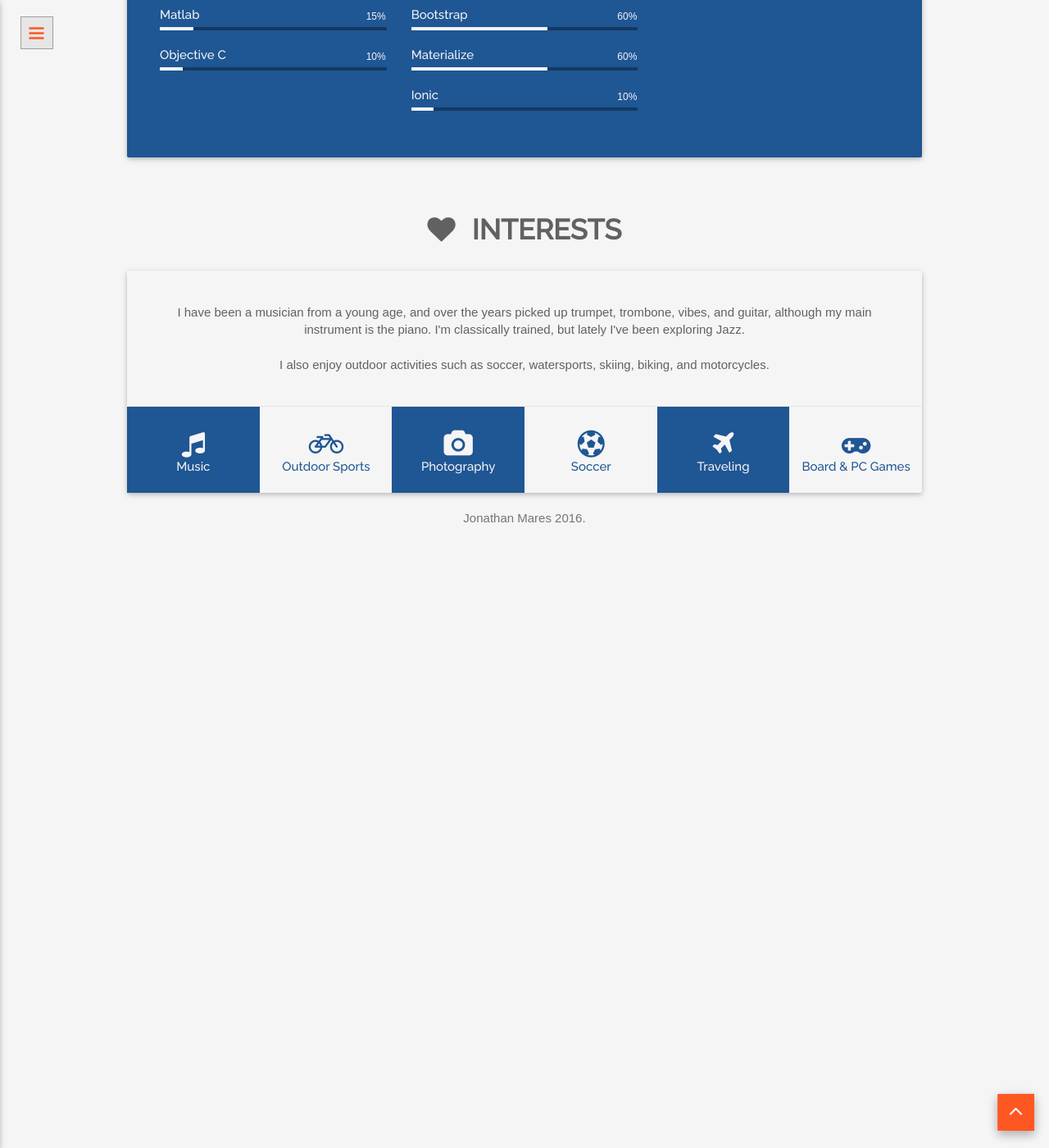
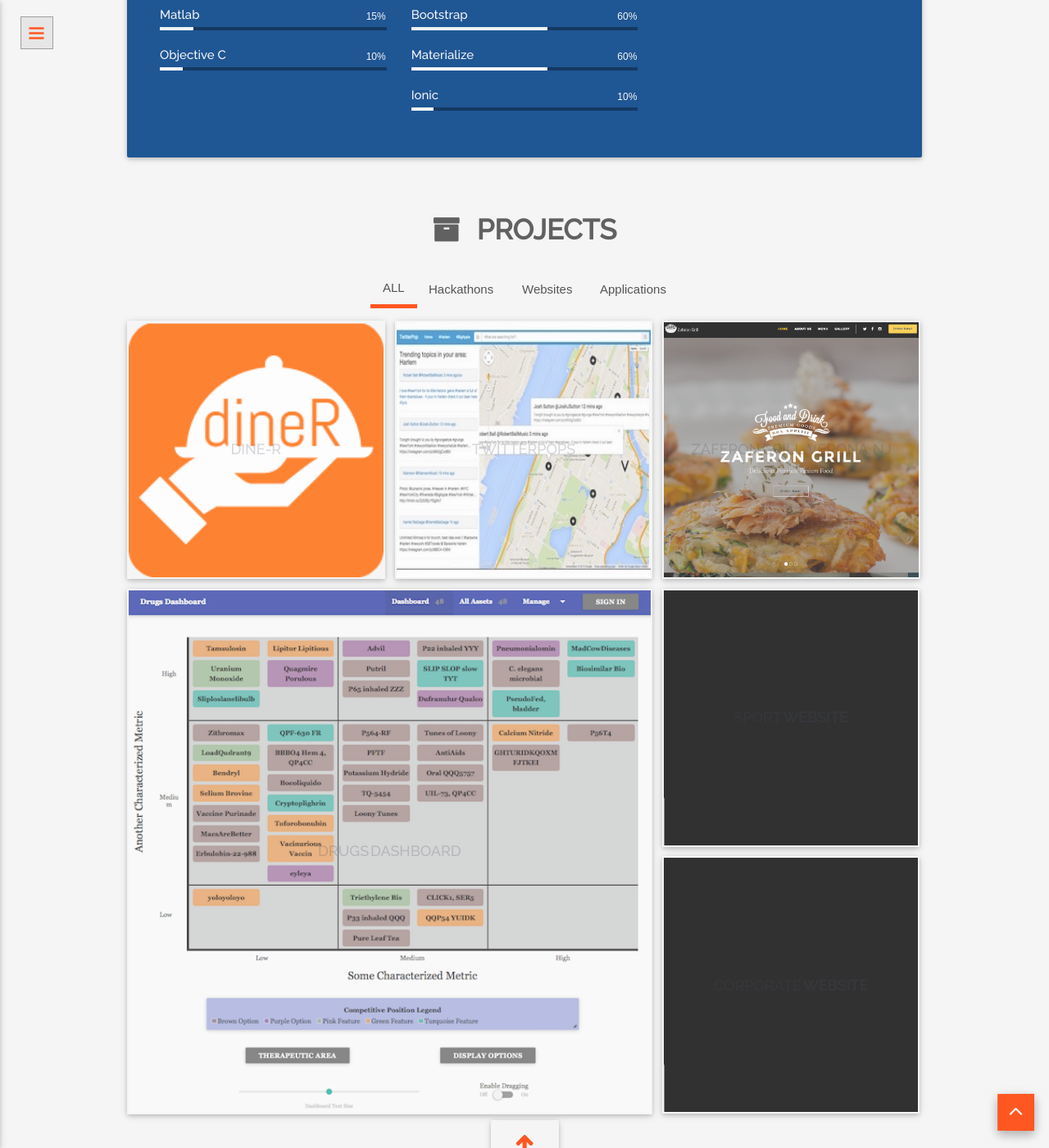
Before and after one commit to jm2242/jm2242.github.io, a Jekyll site: the page built from index.html, in a window 1280 px wide and 1400 px high, scrolled down 3067 px. Shown: the whole window at 82% size. Built offline with Jekyll 4.4.1, drawn with Linux system fonts in a browser that asks for light colours; some web fonts are replaced.

Commit message:
modified projects to show all by default, added in projects and photos

```diff
--- a/_includes/projects.html
+++ b/_includes/projects.html
@@ -29,16 +29,16 @@
                 <div id="a">
 
                     <!--CATEGORY CONTENT ONE BIG-->
-                    <div class="col-md-4 col-sm-12 col-xs-12 grid big inLeft">
-                        <figure class="port-effect">
-                            <img src="../images/dinerLogo.png" class="img-responsive" alt="portfolio-demo"/>
-                            <figcaption>
-                                <h2>dine-R <span></span></h2>
-                                <p>Tinder for Meals near you. Built at the Wayfair 2016 Hackathon.</p>
-                                <a href="http://devpost.com/software/diner">View more</a>
-                            </figcaption>
-                        </figure>
-                    </div>
+                    <!--<div class="col-md-4 col-sm-12 col-xs-12 grid big inLeft">-->
+                        <!--<figure class="port-effect">-->
+                            <!--<img src="../images/dinerLogo.png" class="img-responsive" alt="portfolio-demo"/>-->
+                            <!--<figcaption>-->
+                                <!--<h2>dine-R <span></span></h2>-->
+                                <!--<p>Tinder for Meals near you. Built at the Wayfair 2016 Hackathon.</p>-->
+                                <!--<a href="http://devpost.com/software/diner">View more</a>-->
+                            <!--</figcaption>-->
+                        <!--</figure>-->
+                    <!--</div>-->
 
                     <!--CATEGORY CONTENT TWO SMALL-->
                     <div class="col-md-4 col-sm-6 col-xs-12 grid inRight">
@@ -55,107 +55,120 @@
                     <!--CATEGORY CONTENT THREE SMALL-->
                     <div class="col-md-4 col-sm-6 col-xs-12 grid inRight">
                         <figure class="port-effect">
-                            <img src="images/portfolio.png" class="img-responsive" alt="portfolio-demo"/>
+                            <img src="images/twitterPops.jpg" class="img-responsive" alt="portfolio-demo"/>
                             <figcaption>
-                                <h2>Cafe <span>LOGO</span></h2>
-                                <p>I designed this for a clint for his cafe.</p>
-                                <a href="#">View more</a>
+                                <h2>TwitterPops</h2>
+                                <p>Visualize NYC Tweets in Realtime!</p>
+                                <a href="http://devpost.com/software/twitterpops-what-s-really-happening-around-you">View more</a>
                             </figcaption>
                         </figure>
                     </div>
 
                 </div>
 
-                <!--CATEGORY 2-->
+                <!--CATEGORY 2: Websites-->
                 <div id="b">
 
                     <!--CATEGORY CONTENT ONE BIG-->
-                    <div class="col-md-4 col-sm-12 col-xs-12 grid big inRight">
-                        <figure class="port-effect">
-                            <img src="images/portfolio.png" class="img-responsive" alt="portfolio-demo"/>
-                            <figcaption>
-                                <h2>T-shirt <span>BRAND</span></h2>
-                                <p>A brand logo designed by me for Silicon Brand</p>
-                                <a href="#">View more</a>
-                            </figcaption>
-                        </figure>
-                    </div>
+                    <!--<div class="col-md-4 col-sm-12 col-xs-12 grid big inRight">-->
+                        <!--<figure class="port-effect">-->
+                            <!--<img src="images/portfolio.png" class="img-responsive" alt="portfolio-demo"/>-->
+                            <!--<figcaption>-->
+                                <!--<h2>T-shirt <span>BRAND</span></h2>-->
+                                <!--<p>A brand logo designed by me for Silicon Brand</p>-->
+                                <!--<a href="#">View more</a>-->
+                            <!--</figcaption>-->
+                        <!--</figure>-->
+                    <!--</div>-->
 
                     <!--CATEGORY CONTENT TWO SMALL-->
-                    <div class="col-md-4 col-sm-6 col-xs-12 grid inLeft">
+                    <div class="col-md-4 col-md-offset-4 col-sm-6 col-xs-12 grid inLeft">
                         <figure class="port-effect">
-                            <img src="images/portfolio.png" class="img-responsive" alt="portfolio-demo"/>
+                            <img src="images/zaferonHomepage@2x.png" class="img-responsive" alt="portfolio-demo"/>
                             <figcaption>
-                                <h2>V-Card <span>MATERIAL</span></h2>
-                                <p>Used latest material design to made this sample</p>
-                                <a href="#">View more</a>
+                                <h2>Zaferon Grill, Verona, NJ</h2>
+                                <p>MaggioMares freelance website built with Angello Maggio</p>
+                                <a href="http://maggiomares.com/zaferonGrill">View more</a>
                             </figcaption>
                         </figure>
                     </div>
 
 
                     <!--CATEGORY CONTENT THREE SMALL-->
-                    <div class="col-md-4 col-sm-6 col-xs-12 grid inLeft">
+                    <!--<div class="col-md-4 col-sm-6 col-xs-12 grid inLeft">-->
+                        <!--<figure class="port-effect">-->
+                            <!--<img src="images/portfolio.png" class="img-responsive" alt="portfolio-demo"/>-->
+                            <!--<figcaption>-->
+                                <!--<h2>Cafe <span>LOGO</span></h2>-->
+                                <!--<p>I designed this for a clint for his cafe.</p>-->
+                                <!--<a href="#">View more</a>-->
+                            <!--</figcaption>-->
+                        <!--</figure>-->
+                    <!--</div>-->
+
+                </div>
+
+                <!--CATEGORY 3: Applications-->
+                <div id="c">
+
+                    <!--CATEGORY CONTENT ONE BIG-->
+                    <div class="col-md-4 col-sm-12 col-xs-12 grid big inLeft">
                         <figure class="port-effect">
-                            <img src="images/portfolio.png" class="img-responsive" alt="portfolio-demo"/>
+                            <img src="../images/drugsDashboardSquare.png" class="img-responsive" alt="portfolio-demo"/>
                             <figcaption>
-                                <h2>Cafe <span>LOGO</span></h2>
-                                <p>I designed this for a clint for his cafe.</p>
-                                <a href="#">View more</a>
+                                <h2>Drugs Dashboard <span></span></h2>
+                                <p>An internal dashboard for visualizing the company's drugs. </p>
+                                <a href="drugsdashboard-89032.onmodulus.net">View more</a>
                             </figcaption>
                         </figure>
                     </div>
 
-                </div>
+                    <!--&lt;!&ndash;CATEGORY CONTENT ONE SMALL&ndash;&gt;-->
+                    <!--<div class="col-md-4 col-sm-6 col-xs-12 grid inLeft">-->
+                        <!--<figure class="port-effect">-->
+                            <!--<img src="images/portfolio.png" class="img-responsive" alt="portfolio-demo"/>-->
+                            <!--<figcaption>-->
+                                <!--<h2>T-shirt <span>BRAND</span></h2>-->
+                                <!--<p>A brand logo designed by me for Silicon Brand</p>-->
+                                <!--<a href="#">View more</a>-->
+                            <!--</figcaption>-->
+                        <!--</figure>-->
+                    <!--</div>-->
+                    <!--&lt;!&ndash;CATEGORY CONTENT TWO SMALL&ndash;&gt;-->
+                    <!--<div class="col-md-4 col-sm-6 col-xs-12 grid inRight">-->
+                        <!--<figure class="port-effect">-->
+                            <!--<img src="images/portfolio.png" class="img-responsive" alt="portfolio-demo"/>-->
+                            <!--<figcaption>-->
+                                <!--<h2>Sport <span>WEBSITE</span></h2>-->
+                                <!--<p>Made this for DECo Sports LTD.</p>-->
+                                <!--<a href="#">View more</a>-->
+                            <!--</figcaption>-->
+                        <!--</figure>-->
+                    <!--</div>-->
+                    <!--&lt;!&ndash;CATEGORY CONTENT THREE SMALL&ndash;&gt;-->
+                    <!--<div class="col-md-4 col-sm-6 col-xs-12 grid inRight">-->
+                        <!--<figure class="port-effect">-->
+                            <!--<img src="images/portfolio.png" class="img-responsive" alt="portfolio-demo"/>-->
+                            <!--<figcaption>-->
+                                <!--<h2>Corporate <span>WEBSITE</span></h2>-->
 
-                <!--CATEGORY 3-->
-                <div id="c">
-                    <!--CATEGORY CONTENT ONE SMALL-->
-                    <div class="col-md-4 col-sm-6 col-xs-12 grid inLeft">
-                        <figure class="port-effect">
-                            <img src="images/portfolio.png" class="img-responsive" alt="portfolio-demo"/>
-                            <figcaption>
-                                <h2>T-shirt <span>BRAND</span></h2>
-                                <p>A brand logo designed by me for Silicon Brand</p>
-                                <a href="#">View more</a>
-                            </figcaption>
-                        </figure>
-                    </div>
-                    <!--CATEGORY CONTENT TWO SMALL-->
-                    <div class="col-md-4 col-sm-6 col-xs-12 grid inRight">
-                        <figure class="port-effect">
-                            <img src="images/portfolio.png" class="img-responsive" alt="portfolio-demo"/>
-                            <figcaption>
-                                <h2>Sport <span>WEBSITE</span></h2>
-                                <p>Made this for DECo Sports LTD.</p>
-                                <a href="#">View more</a>
-                            </figcaption>
-                        </figure>
-                    </div>
-                    <!--CATEGORY CONTENT THREE SMALL-->
-                    <div class="col-md-4 col-sm-6 col-xs-12 grid inRight">
-                        <figure class="port-effect">
-                            <img src="images/portfolio.png" class="img-responsive" alt="portfolio-demo"/>
-                            <figcaption>
-                                <h2>Corporate <span>WEBSITE</span></h2>
+                                <!--<p>Made this for Lance Corporation UK</p>-->
+                                <!--<a href="#">View more</a>-->
+                            <!--</figcaption>-->
+                        <!--</figure>-->
+                    <!--</div>-->
 
-                                <p>Made this for Lance Corporation UK</p>
-                                <a href="#">View more</a>
-                            </figcaption>
-                        </figure>
-                    </div>
-
-                    <!--CATEGORY CONTENT FOUR SMALL-->
-                    <div class="col-md-4 col-sm-6 col-xs-12 grid inLeft">
-                        <figure class="port-effect">
-                            <img src="images/portfolio.png" class="img-responsive" alt="portfolio-demo"/>
-                            <figcaption>
-                                <h2>T-shirt <span>BRAND</span></h2>
-                                <p>A brand logo designed by me for Silicon Brand</p>
-                                <a href="#">View more</a>
-                            </figcaption>
-                        </figure>
-                    </div>
+                    <!--&lt;!&ndash;CATEGORY CONTENT FOUR SMALL&ndash;&gt;-->
+                    <!--<div class="col-md-4 col-sm-6 col-xs-12 grid inLeft">-->
+                        <!--<figure class="port-effect">-->
+                            <!--<img src="images/portfolio.png" class="img-responsive" alt="portfolio-demo"/>-->
+                            <!--<figcaption>-->
+                                <!--<h2>T-shirt <span>BRAND</span></h2>-->
+                                <!--<p>A brand logo designed by me for Silicon Brand</p>-->
+                                <!--<a href="#">View more</a>-->
+                            <!--</figcaption>-->
+                        <!--</figure>-->
+                    <!--</div>-->
                     <!--CATEGORY CONTENT FIVE SMALL-->
                     <div class="col-md-4 col-sm-6 col-xs-12 grid inRight">
                         <figure class="port-effect">
--- a/_layouts/default.html
+++ b/_layouts/default.html
@@ -17,6 +17,8 @@
 
         {% include skills.html %}
 
+        {% include projects.html %}
+
         {% include interests.html %}
 
         {% include scroll-up.html %}
--- a/javascript/custom.js
+++ b/javascript/custom.js
@@ -70,9 +70,11 @@
         $(afterFirst).addClass('hide');
 
         $('a#all-sample').on('click', function () {
-            $('#add-more').removeClass('hide');
+            var $addMore = $('#add-more');
+            $addMore.removeClass('hide');
+            //$addMore.click();
             $(all).removeClass('tab-pane');
-            $(afterFirst).addClass('hide');
+            //$(afterFirst).addClass('hide');
         });
         $('a.cate').on('click', function () {
             $('#add-more').addClass('hide');
@@ -106,6 +108,9 @@
                 .addClass('InRight')
                 .show();
         });
+
+        //By default show all projects
+        $('#add-more').click();
 
 
         /***SKILLS***/
```
Also changed, not shown: images/drugsDashboardSquare.png (added), images/drugsDashboardSquare@2x.png (added), images/twitterPops.jpg (added), images/zaferonHomepage.png (added), images/zaferonHomepage@2x.png (added).
